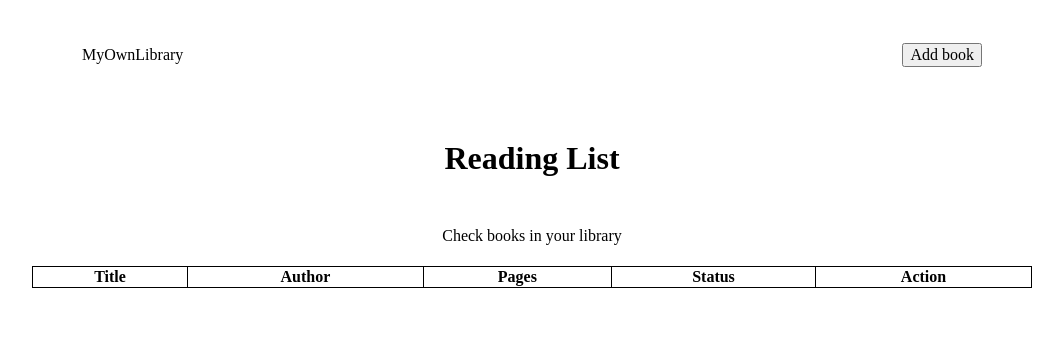
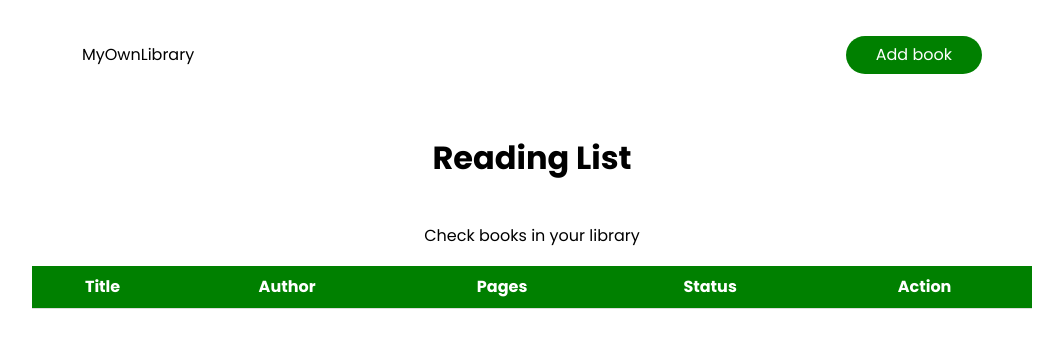
Before and after one commit to DavorTW/library, a plain HTML site: page index.html in a window 1280 px wide. Shown: the whole page, without its empty margins (108-1171 px from the left). Drawn offline with Linux system fonts and the light colour scheme; files whose address does not match are found by name.

Commit message:
Added styles to the table

```diff
--- a/css/styles.css
+++ b/css/styles.css
@@ -1,3 +1,8 @@
+:root{
+  --primaryColor: #008000;
+  --primaryDarker: #004b23;
+}
+
 /* apply a natural box layout model to all elements, but allowing components to change */
 html {
   box-sizing: border-box;
@@ -11,6 +16,7 @@ html {
 
 body{
     font-size: 1.6rem;
+    font-family: "Poppins", sans-serif;
 }
 
 .container{
@@ -41,10 +47,54 @@ table{
   border-collapse: collapse;
 }
 
-table, th, td{
-  border: 0.1rem solid;
-}
 
 caption{
   margin: 2rem 0;
 }
+
+th{
+  background-color: var(--primaryColor);
+  color: #fff;
+}
+
+td, th{
+  padding: 1.2rem 0;
+  border-bottom: 0.1rem solid #ddd;
+}
+
+tr:nth-child(even) {
+  background-color: #f2f2f2;
+}
+
+button{
+  padding: 1rem 3rem;
+  border-radius: 2.5rem;
+  border: none;
+}
+
+.add-book{
+  background-color: var(--primaryColor);
+  color: #fff;
+}
+
+.add-book:hover{
+  cursor: pointer;
+  background-color: var(--primaryDarker);
+}
+
+.delete, .no-read{
+  background-color: #dd0426;
+  color: #fff;
+}
+
+.delete:hover, .no-read:hover{
+  cursor: pointer;
+}
+
+.read{
+  background-color: #0077b6;
+  color: #fff;
+}
+.read:hover{
+  cursor: pointer;
+}
--- a/index.html
+++ b/index.html
@@ -5,9 +5,13 @@
     <meta http-equiv="X-UA-Compatible" content="IE=edge">
     <meta name="viewport" content="width=device-width, initial-scale=1.0">
     <title>Library</title>
+    <link rel="preconnect" href="https://fonts.googleapis.com">
+    <link rel="preconnect" href="https://fonts.gstatic.com" crossorigin>
+    <link href="https://fonts.googleapis.com/css2?family=Poppins:ital,wght@0,100;0,200;0,300;0,400;0,500;0,600;0,700;0,800;0,900;1,100;1,200;1,300;1,400;1,500;1,600;1,700;1,800;1,900&display=swap" rel="stylesheet">
     <link rel="stylesheet" href="css/normalize.css">
     <link rel="stylesheet" href="css//styles.css">
 </head>
+
 <body>
     <div class="container">
         <header>
```
